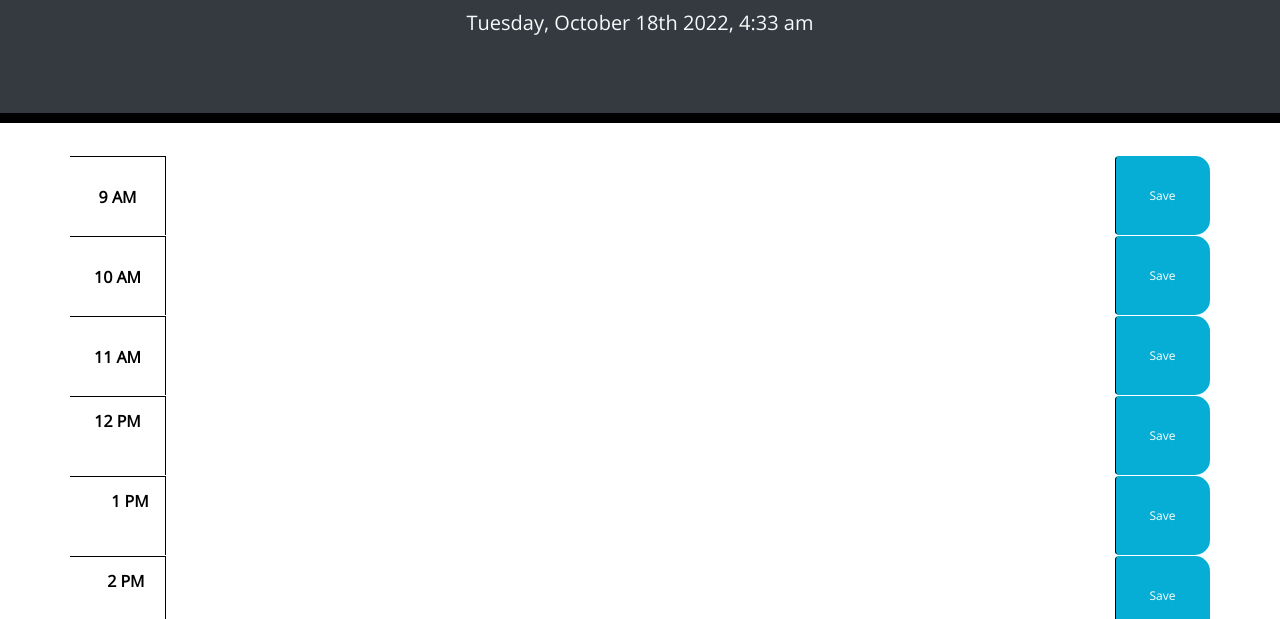
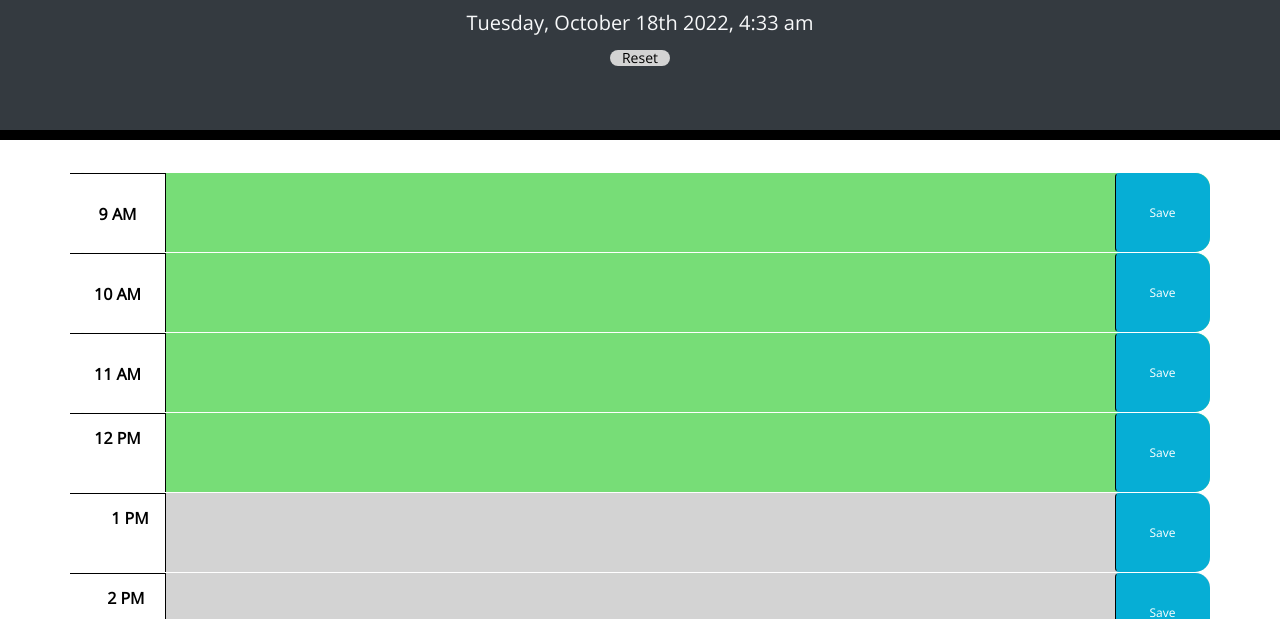
Before and after one commit to Eaponte24/Work-Day-Scheduler, a plain HTML site: page index.html in a window 1280 px wide. Shown: the part 181-800 px from the top of the page. Drawn offline with nearby package versions, Linux system fonts and the light colour scheme.

Commit message:
finished the JS for the project as well as added reset button going to work on readme file next

```diff
--- a/assets/script.js
+++ b/assets/script.js
@@ -1,6 +1,8 @@
+// this is the time var formatted to show, day of the week, month and the hour and min
 var today = moment();
 $("#currentDay").text(today.format("dddd, MMMM Do YYYY, h:mm a"));
 
+// adding click event to the saves so that it saves anything within the description and parents of anything with an ID
 $(document).ready(function () {
     $(".saveBtn").on("click", function () {
         var textVal = $(this).siblings(".description").val();
@@ -10,45 +12,55 @@ $(document).ready(function () {
      localStorage.setItem(timeVal, textVal) })
     } );
 
-    // changes colors of the rows based off time
+    // adds reset button to clear the local storage and the reload the page after it does that.
+    $(".resetBtn").on("click", function () {
+        localStorage.clear();
+        window.location.reload();
+    } );
+
+    // changes colors of the rows based off time, the current hour var is getting the current hour of the day
 function colorChanging() {
 var currentHour = moment().hour();
 
+// loop for the timeblocks by number to add and remove classes based off the current hour and the time block its in
 $(".time-block").each(function(){
-    var timeBlock = parseInt($(this).attr("id").split(".hour")[1]);
+    var timeBlock = parseInt($(this).attr("id").split("hour")[1]);
 
         if (timeBlock < currentHour) {
 
-            $(this).removeClass(".future");
-            $(this).removeClass(".present");
-            $(this).addClass(".past");
+            $(this).removeClass("future");
+            $(this).removeClass("present");
+            $(this).addClass("past");
 
         } else if (timeBlock === currentHour) {
 
-            $(this).removeClass(".future");
-            $(this).removeClass(".past");
-            $(this).addClass(".present");
+            $(this).removeClass("future");
+            $(this).removeClass("past");
+            $(this).addClass("present");
 
         } else {
 
-            $(this).removeClass(".present");
-            $(this).removeClass(".past");
-            $(this).addClass(".future");
+            $(this).removeClass("present");
+            $(this).removeClass("past");
+            $(this).addClass("future");
         }
 
-    })
+    });
 
-        // this grabs the items from the locacl storage from each hour
-    $("#hour8 .description").val(localStorage.getItem("hour8"));
+        // this grabs the items from the local storage from each hour
     $("#hour9 .description").val(localStorage.getItem("hour9"));
     $("#hour10 .description").val(localStorage.getItem("hour10"));
     $("#hour11 .description").val(localStorage.getItem("hour11"));
     $("#hour12 .description").val(localStorage.getItem("hour12"));
-    $("#hour13 .description").val(localStorage.getItem("hour13"));
-    $("#hour14 .description").val(localStorage.getItem("hour14"));
-    $("#hour15 .description").val(localStorage.getItem("hour15"));
-    $("#hour16 .description").val(localStorage.getItem("hour16"));
-    $("#hour17 .description").val(localStorage.getItem("hour17"));
+    $("#hour1 .description").val(localStorage.getItem("hour1"));
+    $("#hour2 .description").val(localStorage.getItem("hour2"));
+    $("#hour3 .description").val(localStorage.getItem("hour3"));
+    $("#hour4 .description").val(localStorage.getItem("hour4"));
+    $("#hour5 .description").val(localStorage.getItem("hour5"));
 
-    colorChanging();
+
+
 };
+
+// this is calling my color changing function
+colorChanging();
--- a/assets/style.css
+++ b/assets/style.css
@@ -19,8 +19,23 @@ body {
     color: black;
     border-radius: 0;
     border-bottom: 10px solid black;
+    }
 
+  .resetBtn {
+    border-radius: 15px;
+    width: 5%;
+    outline: none;
+    border: none;
+    background-color: #d3d3d3;
+    font-size: 14px;
+    color: black;
   }
+
+  .resetBtn:hover {
+    background-color: white;
+    outline: none;
+    border: none;
+}
 
   .description {
     white-space: pre-wrap;
--- a/index.html
+++ b/index.html
@@ -27,6 +27,7 @@
       <h1 class="display-3">Work Day Scheduler</h1>
       <p class="lead">A simple calendar app for scheduling your work day</p>
       <p id="currentDay" class="lead"></p>
+      <button class="resetBtn">Reset</button>
     </header>
     <div class="container ">
       <!-- Timeblocks go here -->
```
